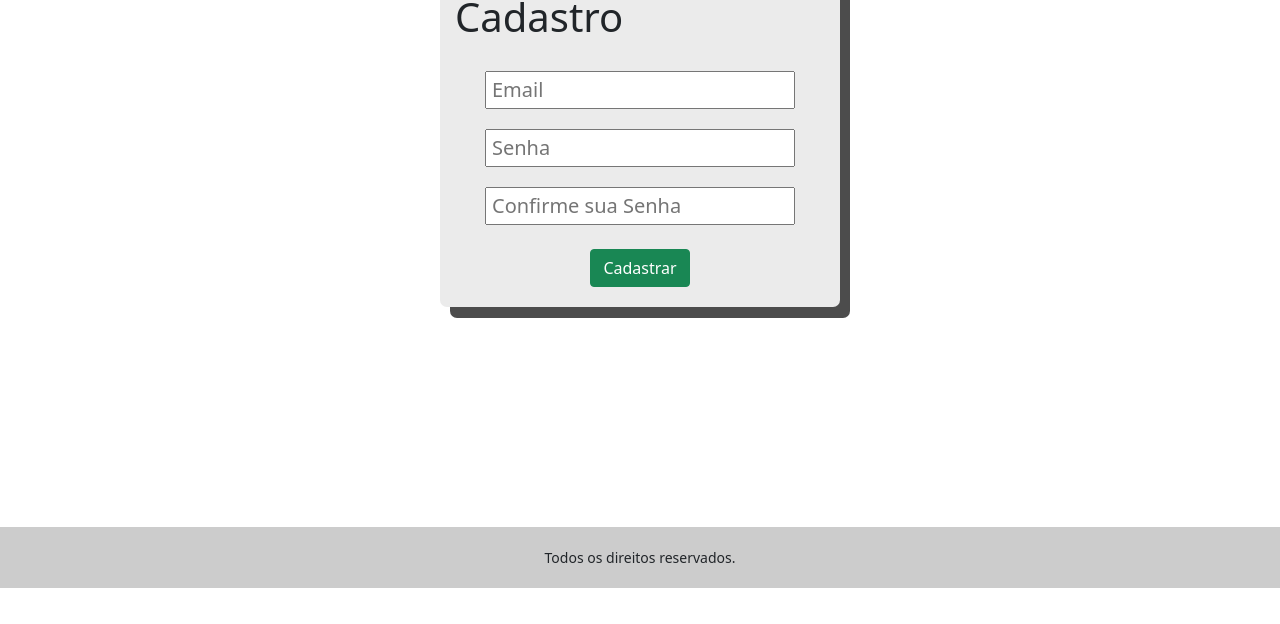
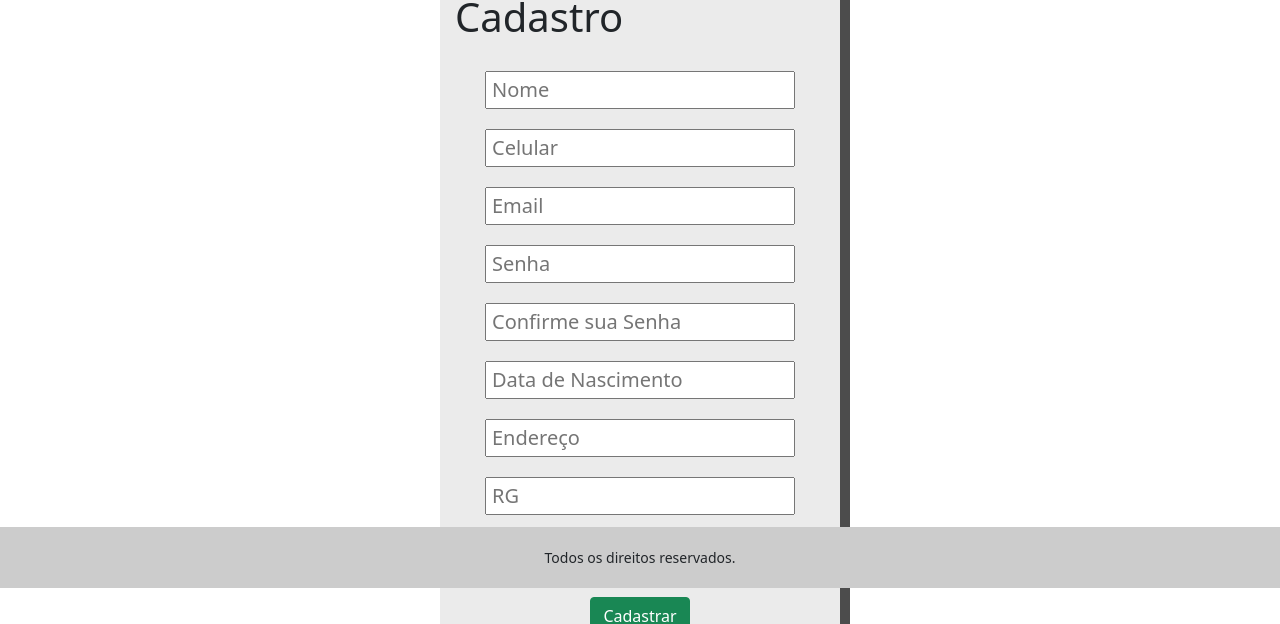
Before and after one commit to luanps2/dripapp, a React (Create React App) app in the folder client/: page /cadastro in a window 1280 px wide. Shown: the part 212-836 px from the top of the page. Before the commit the page ends 800 px from the top, so only its background shows below. Built offline with nearby package versions, Linux system fonts and the light colour scheme.

Commit message:
cadastro de cliente em manutenção

```diff
--- a/client/src/pages/Cadastro/index.js
+++ b/client/src/pages/Cadastro/index.js
@@ -11,8 +11,14 @@ import * as yup from "yup";
 const Page = () => {
     const handleClickCadastro = (values) => {
         Axios.post("http://localhost:3001/register", {
-            email: values.email,
-            password: values.password,
+            endereco_cliente: values.endereco_cliente,
+            nome_cliente: values.nome_cliente,
+            cel_cliente: values.cel_cliente,
+            email_cliente: values.email_cliente,
+            senha_cliente: values.senha_cliente,
+            datanasc_cliente: values.datanasc_cliente,
+            rg_cliente: values.rg_cliente,
+            cpf_cliente: values.cpf_cliente,
         }).then((response) => {
             console.log(response);
             alert(response.data.msg);
@@ -46,13 +52,37 @@ const Page = () => {
 
                                 <div className="login-form-group">
                                     <Field
+                                        name="nome_cliente"
+                                        className="form-field"
+                                        placeHolder="Nome" />
+
+                                    <ErrorMessage
+                                        component="span"
                                         name="email"
+                                        className="form-error" />
+                                </div>
+
+                                <div className="login-form-group">
+                                    <Field
+                                        name="cel_cliente"
+                                        className="form-field"
+                                        placeHolder="Celular" />
+
+                                    <ErrorMessage
+                                        component="span"
+                                        name="cel_cliente"
+                                        className="form-error" />
+                                </div>
+
+                                <div className="login-form-group">
+                                    <Field
+                                        name="email_cliente"
                                         className="form-field"
                                         placeHolder="Email" />
 
                                     <ErrorMessage
                                         component="span"
-                                        name="email"
+                                        name="email_cliente"
                                         className="form-error" />
                                 </div>
 
@@ -80,7 +110,57 @@ const Page = () => {
                                         component="span"
                                         name="confirmPassword"
                                         className="form-error" />
-                                </div> <br />
+                                    </div>
+
+                                <div className="login-form-group">
+                                    <Field
+                                        name="datanasc_cliente"
+                                        className="form-field"
+                                        placeHolder="Data de Nascimento" />
+
+                                    <ErrorMessage
+                                        component="span"
+                                        name="datanasc_cliente"
+                                        className="form-error" />
+                                </div>
+
+                                <div className="login-form-group">
+                                    <Field
+                                        name="endereco_cliente"
+                                        className="form-field"
+                                        placeHolder="Endereço" />
+
+                                    <ErrorMessage
+                                        component="span"
+                                        name="endereco_cliente"
+                                        className="form-error" />
+                                </div>
+
+                                <div className="login-form-group">
+                                    <Field
+                                        name="rg_cliente"
+                                        className="form-field"
+                                        placeHolder="RG" />
+
+                                    <ErrorMessage
+                                        component="span"
+                                        name="rg_cliente"
+                                        className="form-error" />
+                                </div>
+
+                                <div className="login-form-group">
+                                    <Field
+                                        name="cpf_cliente"
+                                        className="form-field"
+                                        placeHolder="CPF" />
+
+                                    <ErrorMessage
+                                        component="span"
+                                        name="cpf_cliente"
+                                        className="form-error" />
+                                </div>
+
+                                <br />
 
                                 <button
                                     className="button"
```
